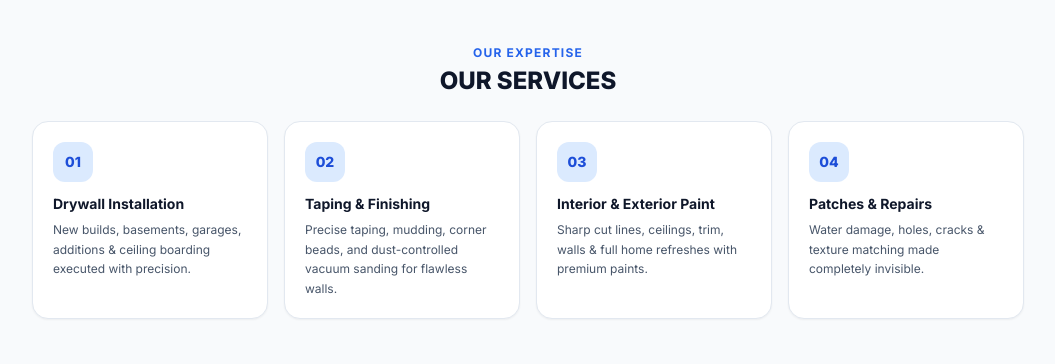
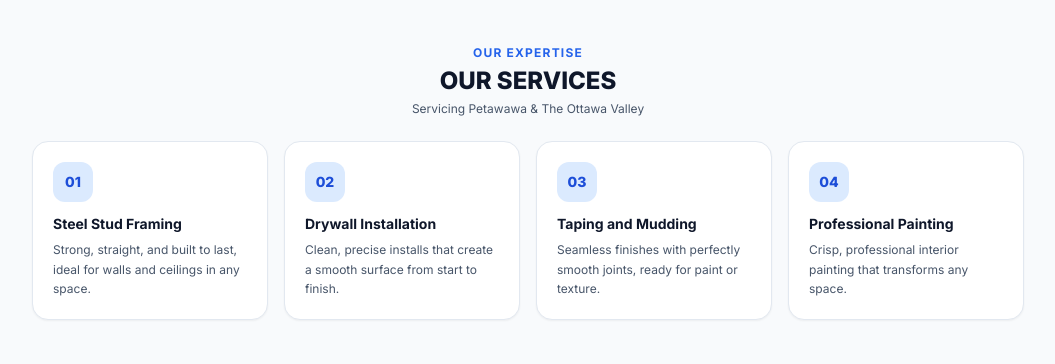
Before and after one commit to web-hub-dot/FineLineDrywall, a plain HTML site: page index.html in a window 1280 px wide. Shown: the part 1019-1383 px from the top of the page, without its empty margins (112-1167 px from the left). Drawn offline with nearby package versions, Linux system fonts and the light colour scheme.

```diff
--- a/index.html
+++ b/index.html
@@ -4,7 +4,7 @@
   <meta charset="UTF-8" />
   <meta name="viewport" content="width=device-width, initial-scale=1.0" />
   <title>Fine Line Drywall & Painting | Petawawa, Pembroke & Deep River</title>
-  <meta name="description" content="5-Star rated drywall installation, taping, mudding, sanding, and interior/exterior painting in Petawawa, Pembroke, and Deep River. Call or text Tyler for a free estimate." />
+  <meta name="description" content="5-Star rated steel stud framing, drywall installation, taping, mudding, and professional painting in Petawawa and the Ottawa Valley. Call or text Tyler for a free estimate." />
   <script src="https://cdn.tailwindcss.com"></script>
   <link rel="preconnect" href="https://fonts.googleapis.com">
   <link rel="preconnect" href="https://fonts.gstatic.com" crossorigin>
@@ -50,7 +50,7 @@
 
   <main class="max-w-5xl mx-auto px-4 pb-16 w-full space-y-8 pt-6">
 
-    <!-- Hero Section (Split Layout inspired by professional contractor sites) -->
+    <!-- Hero Section -->
     <section class="grid grid-cols-1 lg:grid-cols-12 gap-6 items-center">
 
       <!-- Left Column: Hero Text & Trust Badges -->
@@ -61,11 +61,11 @@
         </div>
 
         <h1 class="text-3xl sm:text-5xl font-black tracking-tight leading-tight text-slate-900">
-          FLAWLESS <span class="text-blue-600">DRYWALL</span> IN THE OTTAWA VALLEY
+          FLAWLESS <span class="text-blue-600">DRYWALL</span> & PROFESSIONAL PAINTING
         </h1>
 
         <p class="text-sm sm:text-base text-slate-600 leading-relaxed">
-          Expert drywall installation, taping, mudding, and interior painting for new builds, basements, and renovations. Straight lines, seamless seams, and paint-ready walls. Fast. Flawless. Quality first, always.
+          At Fineline Drywall and Painting, we specialize in steel stud framing, drywall installation, taping and mudding, and professional painting. Maintaining the strictest quality standards across Petawawa & The Ottawa Valley.
         </p>
 
         <!-- Quick Trust Points -->
@@ -104,7 +104,7 @@
           </div>
           <div>
             <label class="block text-xs font-bold text-slate-300 mb-1">Project Details *</label>
-            <textarea id="quoteDetails" rows="3" placeholder="Drywall install, basement reno, painting..." required class="w-full bg-slate-950 border border-slate-800 rounded-xl px-3.5 py-2.5 text-xs text-white focus:outline-none focus:border-blue-500 resize-none"></textarea>
+            <textarea id="quoteDetails" rows="3" placeholder="Drywall install, steel framing, painting..." required class="w-full bg-slate-950 border border-slate-800 rounded-xl px-3.5 py-2.5 text-xs text-white focus:outline-none focus:border-blue-500 resize-none"></textarea>
           </div>
           <button type="submit" class="w-full bg-blue-600 hover:bg-blue-500 active:scale-[0.99] text-white font-bold text-xs py-3.5 px-4 rounded-xl shadow-lg shadow-blue-600/30 transition uppercase tracking-wider flex items-center justify-center gap-2">
             <svg class="w-4 h-4" fill="none" stroke="currentColor" stroke-width="2.2" viewBox="0 0 24 24"><path stroke-linecap="round" stroke-linejoin="round" d="M8.625 12a.375.375 0 11-.75 0 .375.375 0 01.75 0zm0 0H8.25m4.125 0a.375.375 0 11-.75 0 .375.375 0 01.75 0zm0 0H12m4.125 0a.375.375 0 11-.75 0 .375.375 0 01.75 0zm0 0h-.375M21 12c0 4.556-4.03 8.25-9 8.25a9.764 9.764 0 01-2.555-.337A5.972 5.972 0 015.41 20.97a5.969 5.969 0 01-.474-.065 4.48 4.48 0 00.978-2.025c.09-.457-.133-.901-.467-1.226C3.93 16.178 3 14.189 3 12c0-4.556 4.03-8.25 9-8.25s9 3.694 9 8.25z"/></svg>
@@ -144,36 +144,37 @@
       </div>
     </section>
 
-    <!-- Services Section -->
+    <!-- Services Section (Updated with official steel framing & painting data) -->
     <section id="services" class="py-4">
       <div class="text-center max-w-xl mx-auto mb-6">
         <h2 class="text-xs font-bold uppercase tracking-widest text-blue-600 mb-1">Our Expertise</h2>
         <h3 class="text-2xl font-black text-slate-900">OUR SERVICES</h3>
+        <p class="text-xs text-slate-600 mt-1">Servicing Petawawa & The Ottawa Valley</p>
       </div>
 
       <div class="grid grid-cols-1 sm:grid-cols-2 lg:grid-cols-4 gap-4">
         <div class="bg-white border border-slate-200 rounded-2xl p-5 shadow-sm hover:shadow-md transition">
           <div class="w-10 h-10 rounded-xl bg-blue-100 text-blue-700 flex items-center justify-center font-black text-sm mb-3">01</div>
-          <h4 class="font-bold text-sm text-slate-900">Drywall Installation</h4>
-          <p class="text-xs text-slate-600 mt-1.5 leading-relaxed">New builds, basements, garages, additions & ceiling boarding executed with precision.</p>
+          <h4 class="font-bold text-sm text-slate-900">Steel Stud Framing</h4>
+          <p class="text-xs text-slate-600 mt-1.5 leading-relaxed">Strong, straight, and built to last, ideal for walls and ceilings in any space.</p>
         </div>
 
         <div class="bg-white border border-slate-200 rounded-2xl p-5 shadow-sm hover:shadow-md transition">
           <div class="w-10 h-10 rounded-xl bg-blue-100 text-blue-700 flex items-center justify-center font-black text-sm mb-3">02</div>
-          <h4 class="font-bold text-sm text-slate-900">Taping & Finishing</h4>
-          <p class="text-xs text-slate-600 mt-1.5 leading-relaxed">Precise taping, mudding, corner beads, and dust-controlled vacuum sanding for flawless walls.</p>
+          <h4 class="font-bold text-sm text-slate-900">Drywall Installation</h4>
+          <p class="text-xs text-slate-600 mt-1.5 leading-relaxed">Clean, precise installs that create a smooth surface from start to finish.</p>
         </div>
 
         <div class="bg-white border border-slate-200 rounded-2xl p-5 shadow-sm hover:shadow-md transition">
           <div class="w-10 h-10 rounded-xl bg-blue-100 text-blue-700 flex items-center justify-center font-black text-sm mb-3">03</div>
-          <h4 class="font-bold text-sm text-slate-900">Interior & Exterior Paint</h4>
-          <p class="text-xs text-slate-600 mt-1.5 leading-relaxed">Sharp cut lines, ceilings, trim, walls & full home refreshes with premium paints.</p>
+          <h4 class="font-bold text-sm text-slate-900">Taping and Mudding</h4>
+          <p class="text-xs text-slate-600 mt-1.5 leading-relaxed">Seamless finishes with perfectly smooth joints, ready for paint or texture.</p>
         </div>
 
         <div class="bg-white border border-slate-200 rounded-2xl p-5 shadow-sm hover:shadow-md transition">
           <div class="w-10 h-10 rounded-xl bg-blue-100 text-blue-700 flex items-center justify-center font-black text-sm mb-3">04</div>
-          <h4 class="font-bold text-sm text-slate-900">Patches & Repairs</h4>
-          <p class="text-xs text-slate-600 mt-1.5 leading-relaxed">Water damage, holes, cracks & texture matching made completely invisible.</p>
+          <h4 class="font-bold text-sm text-slate-900">Professional Painting</h4>
+          <p class="text-xs text-slate-600 mt-1.5 leading-relaxed">Crisp, professional interior painting that transforms any space.</p>
         </div>
       </div>
     </section>
@@ -283,11 +284,11 @@
       <div class="space-y-2">
         <details class="group bg-white border border-slate-200 rounded-2xl px-4 py-3.5 shadow-sm">
           <summary class="flex items-center justify-between cursor-pointer font-bold text-sm text-slate-900">
-            <span>What drywall services do you offer?</span>
+            <span>What drywall and painting services do you offer?</span>
             <span class="text-slate-400 group-open:rotate-180 transition-transform">▼</span>
           </summary>
           <p class="mt-2 text-xs text-slate-600 leading-relaxed">
-            We handle full drywall installation, boarding, taping, mudding, vacuum sanding, ceiling textures, water damage repairs, and interior/exterior painting.
+            We specialize in steel stud framing, drywall installation, taping and mudding, and professional painting.
           </p>
         </details>
 
@@ -297,7 +298,7 @@
             <span class="text-slate-400 group-open:rotate-180 transition-transform">▼</span>
           </summary>
           <p class="mt-2 text-xs text-slate-600 leading-relaxed">
-            Yes! From custom home new builds and basement finishing to single-room patches and garage renovations—we do it all.
+            Yes! From custom home new builds and basement finishing to single-room patches and home renovations—we do it all.
           </p>
         </details>
 
```
